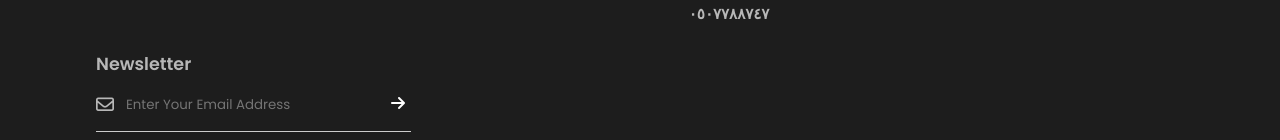
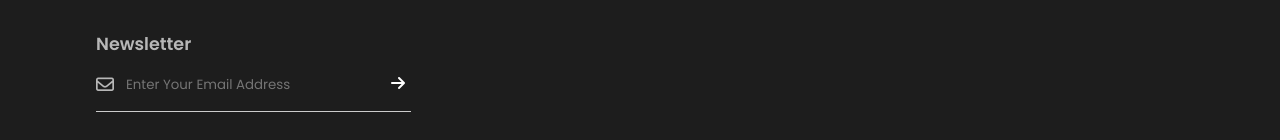
Before and after one commit to mohdshajin/emeltravels, a plain HTML site: page packages.html in a window 1280 px wide. Shown: the part 1913-2053 px from the top of the page. Drawn offline with Linux system fonts and the light colour scheme.

Commit message:
Number removed

```diff
--- a/packages.html
+++ b/packages.html
@@ -203,7 +203,7 @@
           <p class="email-id">info@emeltours.com</p>
           <h4>+966 54 777 3580</h4>
           <h4>050 903 903 8</h4>
-          <h4>٠٥٠٧٧٨٨٧٤٧</h4>
+
 
           </div>
           <div class="col">
```
Also changed, not shown: contactus.html (+1 -1 lines), index.html (+1 -1 lines), services.html (+1 -1 lines).
